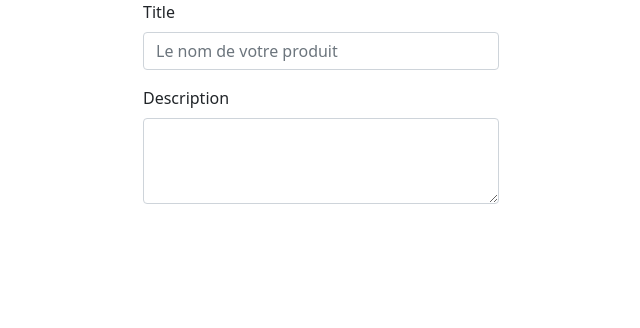
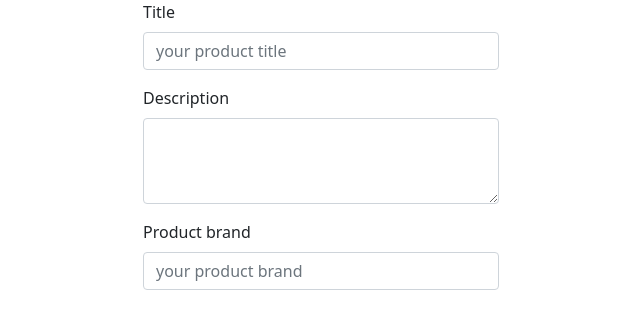
Before and after one commit to khalillakhdhar/flaskapi, an Angular app in the folder frontng/: page / in a window 1280 px wide. Shown: the top 328 px of the page, without its empty margins (319-959 px from the left). Built offline with nearby package versions, Linux system fonts and the light colour scheme.

Commit message:
Update createprod.component.html

```diff
--- a/frontng/src/app/createprod/createprod.component.html
+++ b/frontng/src/app/createprod/createprod.component.html
@@ -6,11 +6,15 @@
       <div class="col-sm">
         <div class="mb-3">
             <label for="title" class="form-label">Title</label>
-            <input type="text" class="form-control" id="title" placeholder="Le nom de votre produit">
+            <input type="text" class="form-control" id="title" placeholder="your product title">
           </div>
           <div class="mb-3">
             <label for="description" class="form-label">Description</label>
             <textarea class="form-control" id="description" rows="3"></textarea>
+          </div>
+          <div class="mb-3">
+            <label for="brand" class="form-label">Product brand</label>
+            <input type="text" class="form-control" id="brand" placeholder="your product brand">
           </div>
       </div>
       <div class="col-sm">
```
